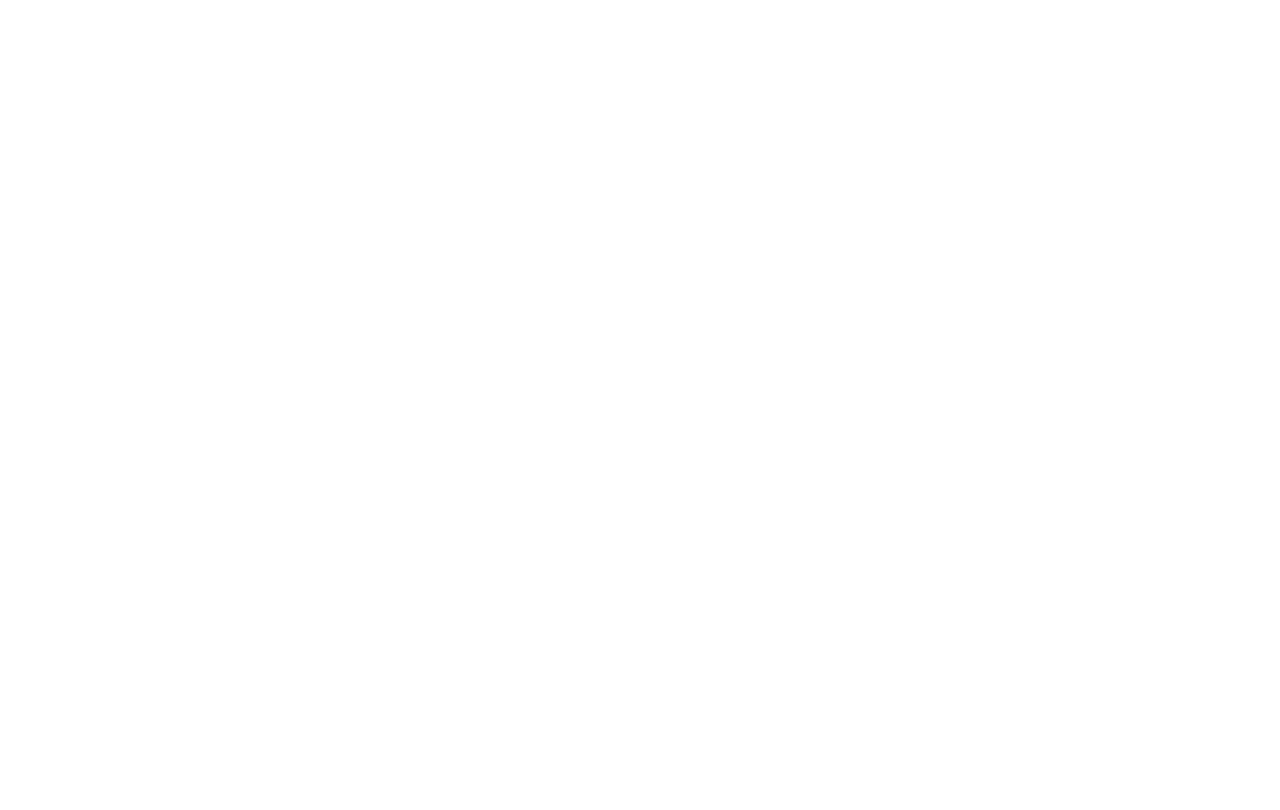
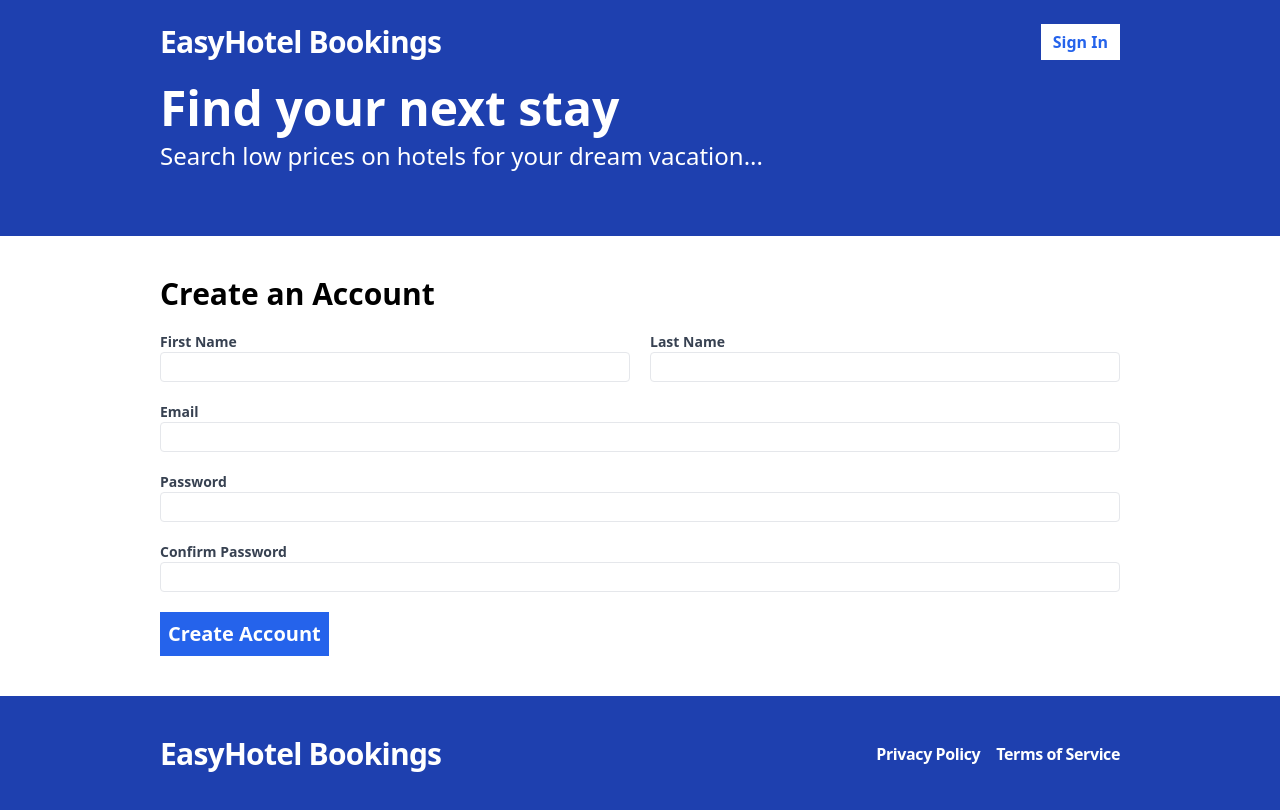
Before and after one commit to alexkasema/easy-hotel-booking, a React (Vite) app in the folder frontend/: page /register in a window 1280 px wide. Before the commit this address had no page. Built offline with nearby package versions, Linux system fonts and the light colour scheme.

Commit message:
Created a register page for the front end and used react-hook-form for the form creation and validation

```diff
--- a/frontend/src/App.tsx
+++ b/frontend/src/App.tsx
@@ -5,6 +5,7 @@
   Navigate,
 } from "react-router-dom";
 import Layout from "./layouts/Layout";
+import Register from "./pages/Register";
 
 function App() {
 
@@ -14,6 +15,8 @@
         <Routes>
           <Route path="/" element={<Layout><p>Home Page</p></Layout>} />
           <Route path="/search" element={<Layout><p>Search Page</p></Layout>} />
+          <Route path="/register" element={<Layout> <Register /> </Layout>} />
+          <Route path="*" element={<Navigate to="/" />} />
         </Routes>
       </Router>
     </>
--- /dev/null
+++ b/frontend/src/pages/Register.tsx
@@ -0,0 +1,109 @@
+import { useForm } from "react-hook-form";
+
+export type RegisterFormData = {
+    firstName: string;
+    lastName: string;
+    email: string;
+    password: string;
+    confirmPassword: string;
+  };
+
+const Register = () => {
+
+    const {
+        register,
+        watch,
+        handleSubmit,
+        formState: { errors },
+      } = useForm<RegisterFormData>();
+
+      const onSubmit = handleSubmit((data) => {
+        console.log(data);
+
+      });
+
+  return (
+    <form className="flex flex-col gap-5" onSubmit={onSubmit}>
+      <h2 className="text-3xl font-bold">Create an Account</h2>
+      <div className="flex flex-col md:flex-row gap-5">
+        <label className="text-gray-700 text-sm font-bold flex-1">
+          First Name
+          <input
+            className="border rounded w-full py-1 px-2 font-normal"
+            {...register("firstName", { required: "This field is required" })}
+          ></input>
+          {errors.firstName && (
+            <span className="text-red-500">{errors.firstName.message}</span>
+          )}
+        </label>
+        <label className="text-gray-700 text-sm font-bold flex-1">
+          Last Name
+          <input
+            className="border rounded w-full py-1 px-2 font-normal"
+            {...register("lastName", { required: "This field is required" })}
+          ></input>
+          {errors.lastName && (
+            <span className="text-red-500">{errors.lastName.message}</span>
+          )}
+        </label>
+      </div>
+      <label className="text-gray-700 text-sm font-bold flex-1">
+        Email
+        <input
+          type="email"
+          className="border rounded w-full py-1 px-2 font-normal"
+          {...register("email", { required: "This field is required" })}
+        ></input>
+        {errors.email && (
+          <span className="text-red-500">{errors.email.message}</span>
+        )}
+      </label>
+      <label className="text-gray-700 text-sm font-bold flex-1">
+        Password
+        <input
+          type="password"
+          className="border rounded w-full py-1 px-2 font-normal"
+          {...register("password", {
+            required: "This field is required",
+            minLength: {
+              value: 6,
+              message: "Password must be at least 6 characters",
+            },
+          })}
+        ></input>
+        {errors.password && (
+          <span className="text-red-500">{errors.password.message}</span>
+        )}
+      </label>
+      <label className="text-gray-700 text-sm font-bold flex-1">
+        Confirm Password
+        <input
+          type="password"
+          className="border rounded w-full py-1 px-2 font-normal"
+          {...register("confirmPassword", {
+            validate: (val) => {
+              if (!val) {
+                return "This field is required";
+              } else if (watch("password") !== val) {
+                return "Your passwords do no match";
+              }
+            },
+          })}
+        ></input>
+        {errors.confirmPassword && (
+          <span className="text-red-500">{errors.confirmPassword.message}</span>
+        )}
+      </label>
+      <span>
+        <button
+          type="submit"
+          className="bg-blue-600 text-white p-2 font-bold hover:bg-blue-500 text-xl"
+        >
+          Create Account
+        </button>
+      </span>
+    </form>
+  )
+}
+
+export default Register;
--- a/frontend/tailwind.config.js
+++ b/frontend/tailwind.config.js
@@ -4,7 +4,9 @@
   theme: {
     extend: {},
     container: {
-      padding: '10rem',
+      padding: {
+        md: '10rem',
+      },
     }
   },
   plugins: [],
```
